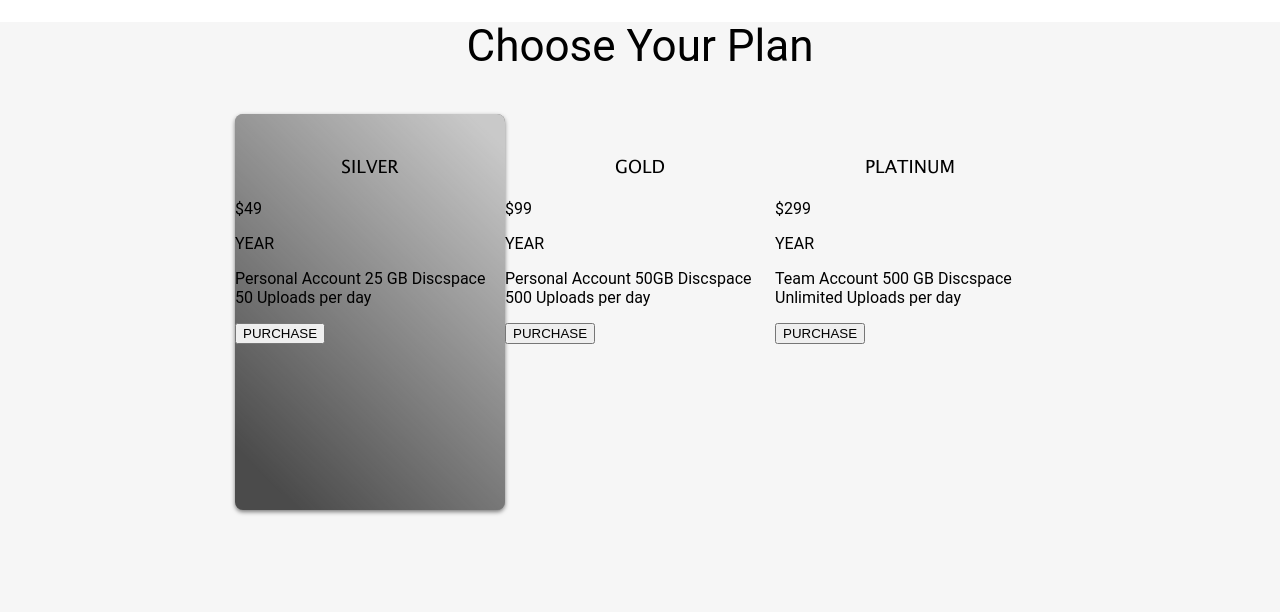
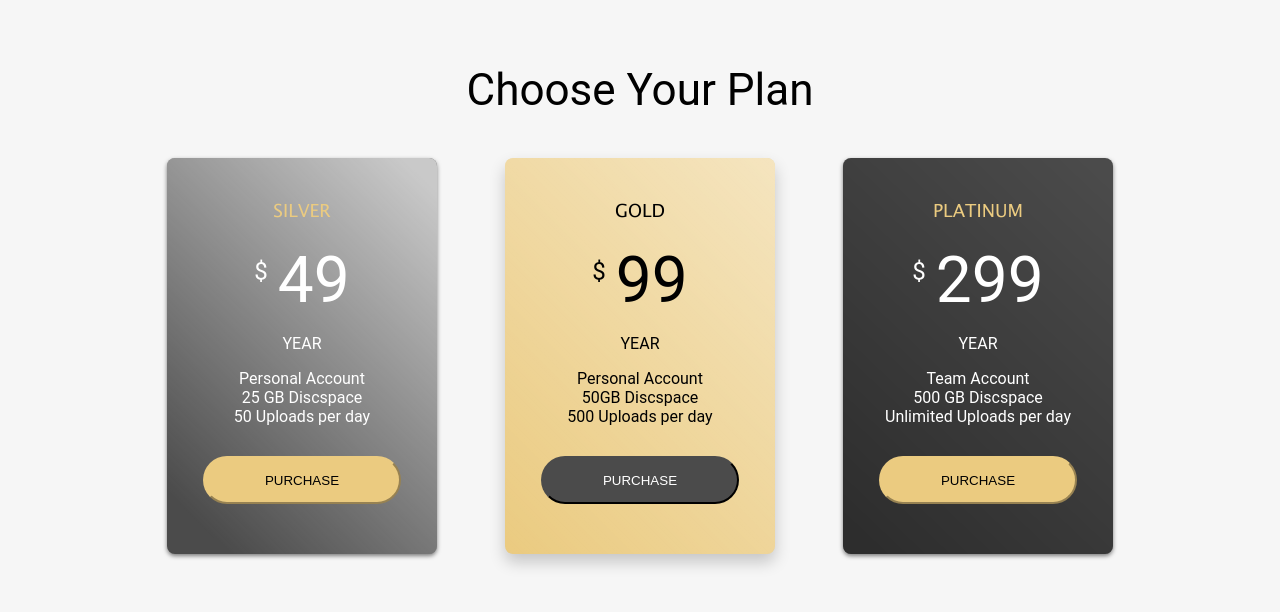
Before and after one commit to mxuanvan02/Practice-1-HTML-CSS, a website built with Parcel: page src/index.html in a window 1280 px wide. Shown: the part 3170-3782 px from the top of the page. Built offline with nearby package versions, Linux system fonts and the light colour scheme; files whose address does not match are found by name.

Commit message:
Complete pricing section.

```diff
--- a/src/css/index.css
+++ b/src/css/index.css
@@ -350,7 +350,7 @@ header {
 .pricing-title {
   display: flex;
   justify-content: center;
-  margin-top: 68px;
+  padding-top: 68px;
 }
 
 
@@ -363,6 +363,16 @@ header {
 .plan-item {
   width: 270px;
   height: 396px;
+  text-align: center;
+}
+
+
+.silver-plan {
+  background: var(--color-gray);
+  box-shadow: 0px 2px 4px 0px #00000080;
+  border-radius: 8px;
+  color: var(--color-white);
+  margin-right: 68px;
 }
 
 
@@ -375,29 +385,87 @@ header {
 }
 
 
-.silver-plan {
-  width: 270px;
-  height: 396px;
-  background: #4B4B4B;
-  box-shadow: 0 2px 4px rgba(0, 0, 0, .5);
+.gold-plan {
+  background: var(--color-yellow);
+  box-shadow: 0px 8px 16px rgba(0, 0, 0, 0.2);
   border-radius: 8px;
-
 }
 
 
-.gold-plan {}
+.gold-plan-overlay {
+  background: linear-gradient(225deg, rgba(255, 255, 255, 0.496575) 0%, rgba(255, 255, 255, 0.0001) 100%);
+  background-blend-mode: soft-light;
+  border-radius: 8px;
+  width: 270px;
+  height: 396px;
+}
 
 
-.platinum-plan {}
+.platinum-plan {
+  background: var(--color-gray);
+  box-shadow: 0px 2px 4px 0px #00000080;
+  border-radius: 8px;
+  color: var(--color-white);
+  margin-left: 68px;
+}
+
+
+.platinum-plan-overlay {
+  background: linear-gradient(223.49deg, rgba(0, 0, 0, 0.0001) 4.85%, rgba(0, 0, 0, 0.401127) 96.5%);
+  background-blend-mode: multiply;
+  border-radius: 8px;
+  width: 270px;
+  height: 396px;
+}
 
 
 .plan-item-title {
   font-family: 'Lucida Grande';
   font-size: 18px;
   line-height: 27px;
-  display: flex;
-  align-items: flex-end;
-  justify-content: center;
   margin-top: 0;
   padding-top: 40px;
+  color: var(--color-yellow);
 }
+
+
+.gold-plan .plan-item-title {
+  color: var(--color-black);
+}
+
+
+.plan-item-price {
+  font-size: 64px;
+  display: flex;
+  align-items: flex-start;
+  justify-content: center;
+  margin: 0 auto;
+}
+
+
+.plan-item-price span {
+  font-size: 24px;
+  margin: 15px 10px 0 0;
+}
+
+
+.plan-item-description {
+  margin: 0;
+}
+
+
+.plan-item-purchase {
+  margin-top: 30px;
+  border-radius: 50px;
+  width: 198px;
+  height: 48px;
+  background: var(--color-yellow);
+  border-color: var(--color-yellow);
+}
+
+
+.gold-plan .plan-item-purchase {
+  color: var(--color-white);
+  background: var(--color-gray);
+  border-color: var(--color-gray);
+}
--- a/src/index.html
+++ b/src/index.html
@@ -168,26 +168,36 @@
           <p class="plan-item-title text-uppercase">Silver</p>
           <p class="plan-item-price"><span>$</span>49</p>
           <p class="plan-item-year text-uppercase">Year</p>
-          <p class="plan-item-description">Personal Account 25 GB Discspace 50 Uploads per day</p>
+          <p class="plan-item-description">Personal Account</p>
+          <p class="plan-item-description">25 GB Discspace</p>
+          <p class="plan-item-description">50 Uploads per day</p>
           <button class="plan-item-purchase text-uppercase">Purchase</button>
         </div>
       </div>
       <div class="plan-item gold-plan">
+        <div class="gold-plan-overlay">
           <div class="plan-item-overlay">
             <p class="plan-item-title text-uppercase">Gold</p>
             <p class="plan-item-price"><span>$</span>99</p>
             <p class="plan-item-year text-uppercase">Year</p>
-          <p class="plan-item-description">Personal Account 50GB Discspace 500 Uploads per day</p>
+            <p class="plan-item-description">Personal Account</p>
+            <p class="plan-item-description">50GB Discspace</p>
+            <p class="plan-item-description">500 Uploads per day</p>
             <button class="plan-item-purchase text-uppercase">Purchase</button>
           </div>
         </div>
+      </div>
       <div class="plan-item platinum-plan">
+        <div class="platinum-plan-overlay">
           <div class="plan-item-overlay">
             <p class="plan-item-title text-uppercase">Platinum</p>
             <p class="plan-item-price"><span>$</span>299</p>
             <p class="plan-item-year text-uppercase">Year</p>
-          <p class="plan-item-description">Team Account 500 GB Discspace Unlimited Uploads per day</p>
+            <p class="plan-item-description">Team Account</p>
+            <p class="plan-item-description">500 GB Discspace</p>
+            <p class="plan-item-description">Unlimited Uploads per day</p>
             <button class="plan-item-purchase text-uppercase">Purchase</button>
+          </div>
         </div>
       </div>
     </div>
```
Lines whose indentation alone changed are shown as unchanged.
